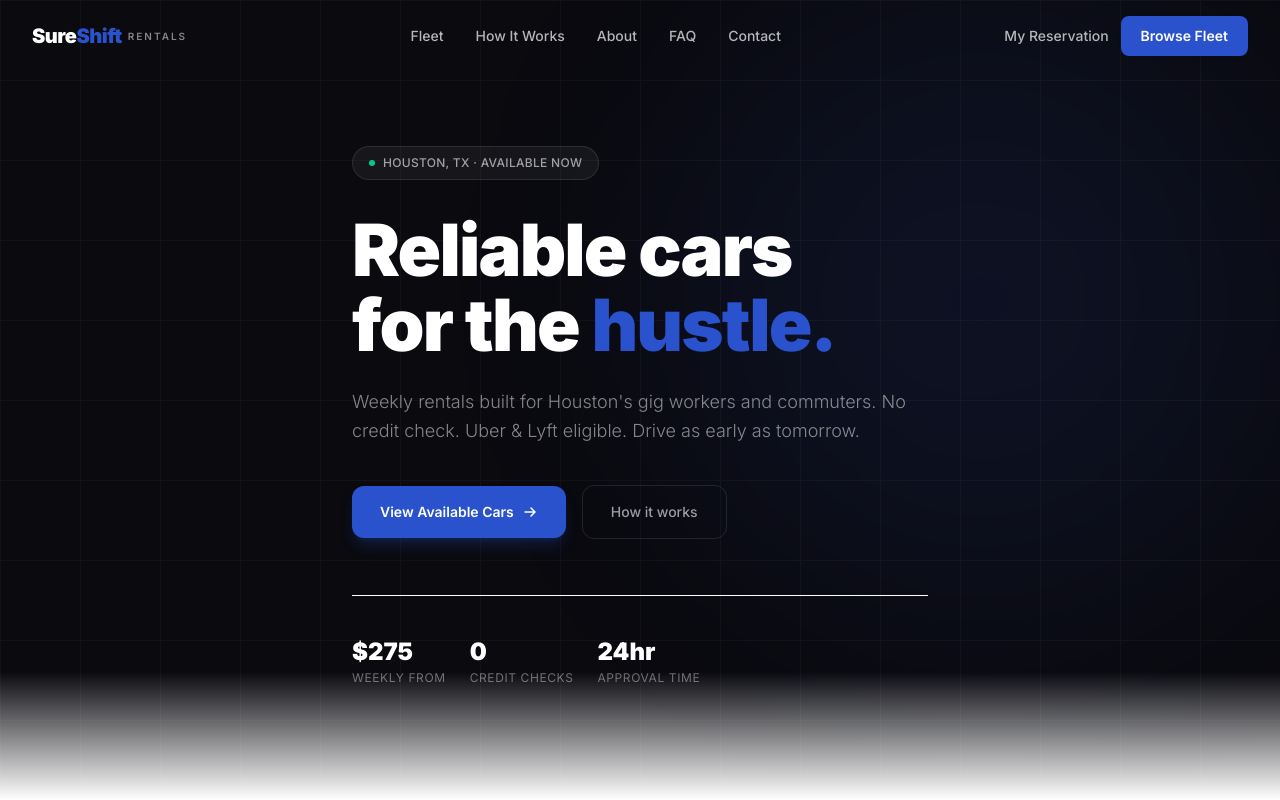
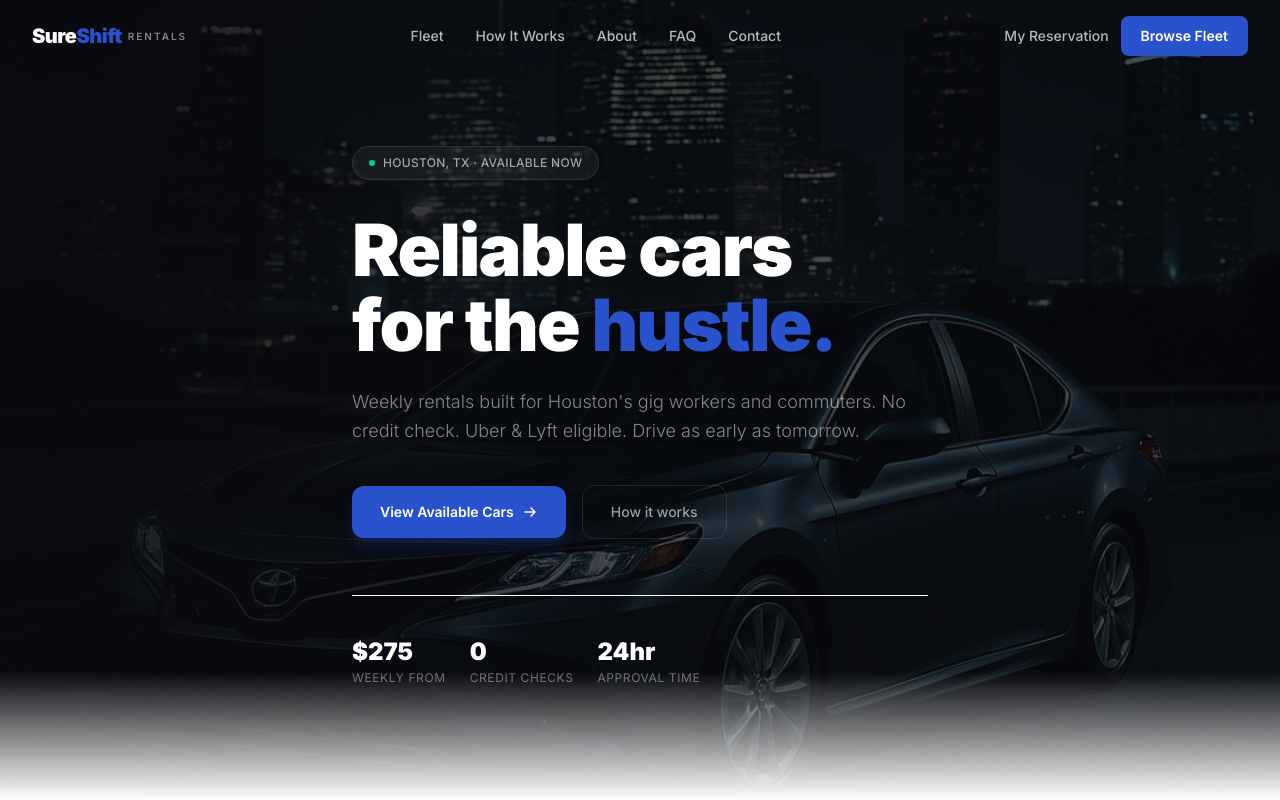
Before and after one commit to morris-ai-8834/sureshift-v2, a Next.js app: page / in a window 1280 px wide. Shown: the top 800 px of the page. Built offline with nearby package versions, Linux system fonts and the light colour scheme.

Commit message:
Add real hero photo - Houston Camry night shot

```diff
--- a/app/page.tsx
+++ b/app/page.tsx
@@ -83,19 +83,15 @@
           ============================================ */}
       <section className="relative min-h-screen flex items-center overflow-hidden bg-[#0A0A0F]">
 
-        {/* Subtle blue glow top right */}
-        <div className="absolute top-0 right-0 w-[600px] h-[600px] bg-[#2952CC]/10 rounded-full blur-[120px] pointer-events-none" />
-        {/* Subtle blue glow bottom left */}
-        <div className="absolute bottom-0 left-0 w-[400px] h-[400px] bg-[#2952CC]/06 rounded-full blur-[100px] pointer-events-none" />
-
-        {/* Fine grid overlay */}
+        {/* Real hero photo */}
         <div
-          className="absolute inset-0 opacity-[0.03] pointer-events-none"
-          style={{
-            backgroundImage: "linear-gradient(rgba(255,255,255,1) 1px, transparent 1px), linear-gradient(90deg, rgba(255,255,255,1) 1px, transparent 1px)",
-            backgroundSize: "80px 80px",
-          }}
+          className="absolute inset-0 bg-cover bg-center bg-no-repeat"
+          style={{ backgroundImage: "url('/hero-bg.png')" }}
         />
+        {/* Dark overlay so text is readable */}
+        <div className="absolute inset-0 bg-[#0A0A0F]/70" />
+        {/* Blue accent overlay */}
+        <div className="absolute inset-0 bg-gradient-to-r from-[#0A0A0F]/80 via-transparent to-transparent" />
 
         {/* Hero content */}
         <div className="relative z-10 max-w-7xl mx-auto px-6 lg:px-8 pt-32 pb-24">
```
Also changed, not shown: public/hero-bg.png (added).
